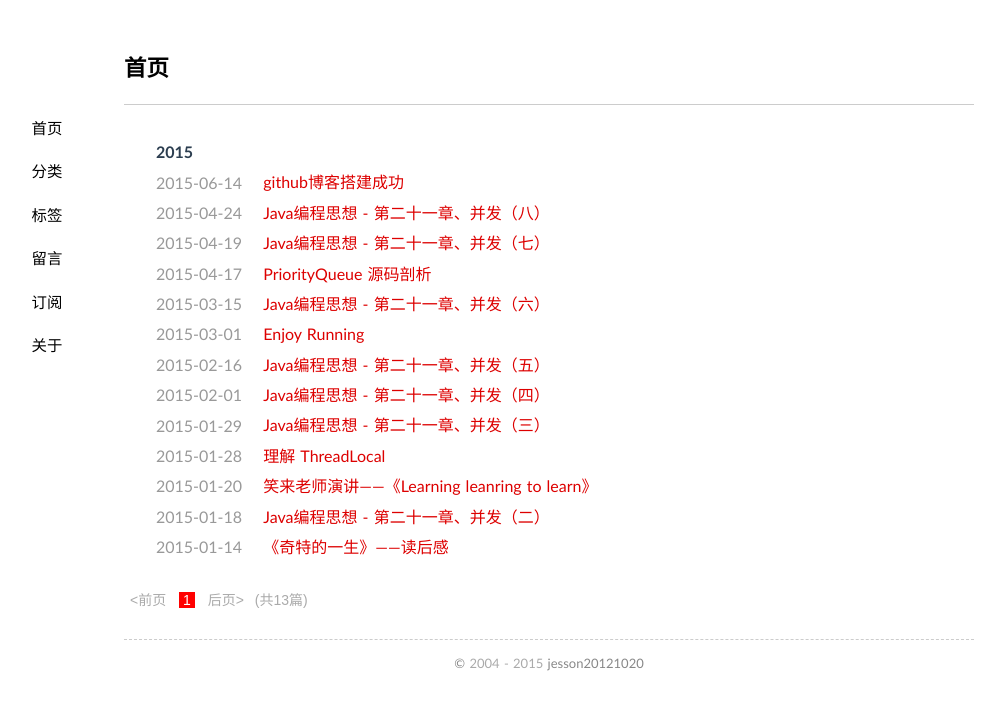
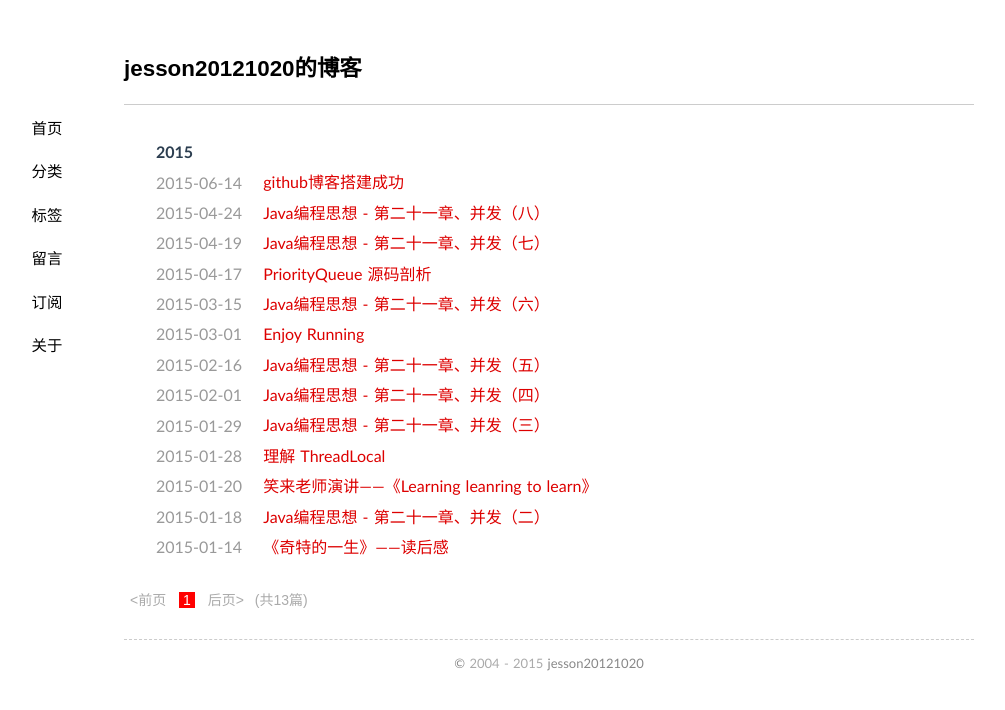
Before and after one commit to jesson20121020/jesson20121020.github.io, a Jekyll site: the page built from index.html, in a window 1280 px wide. Shown: the top 710 px of the page, without its empty margins (91-1096 px from the left). Built offline with Jekyll 4.4.1, drawn with Linux system fonts in a browser that asks for light colours; Markdown is read by kramdown in place of the engine named in the settings; the list of posts is cut into pages by our own code.

Commit message:
modify home title

```diff
--- a/index.html
+++ b/index.html
@@ -1,5 +1,5 @@
 ---
-title: 首页
+title: jesson20121020的博客
 layout: page
 ---
 
```
